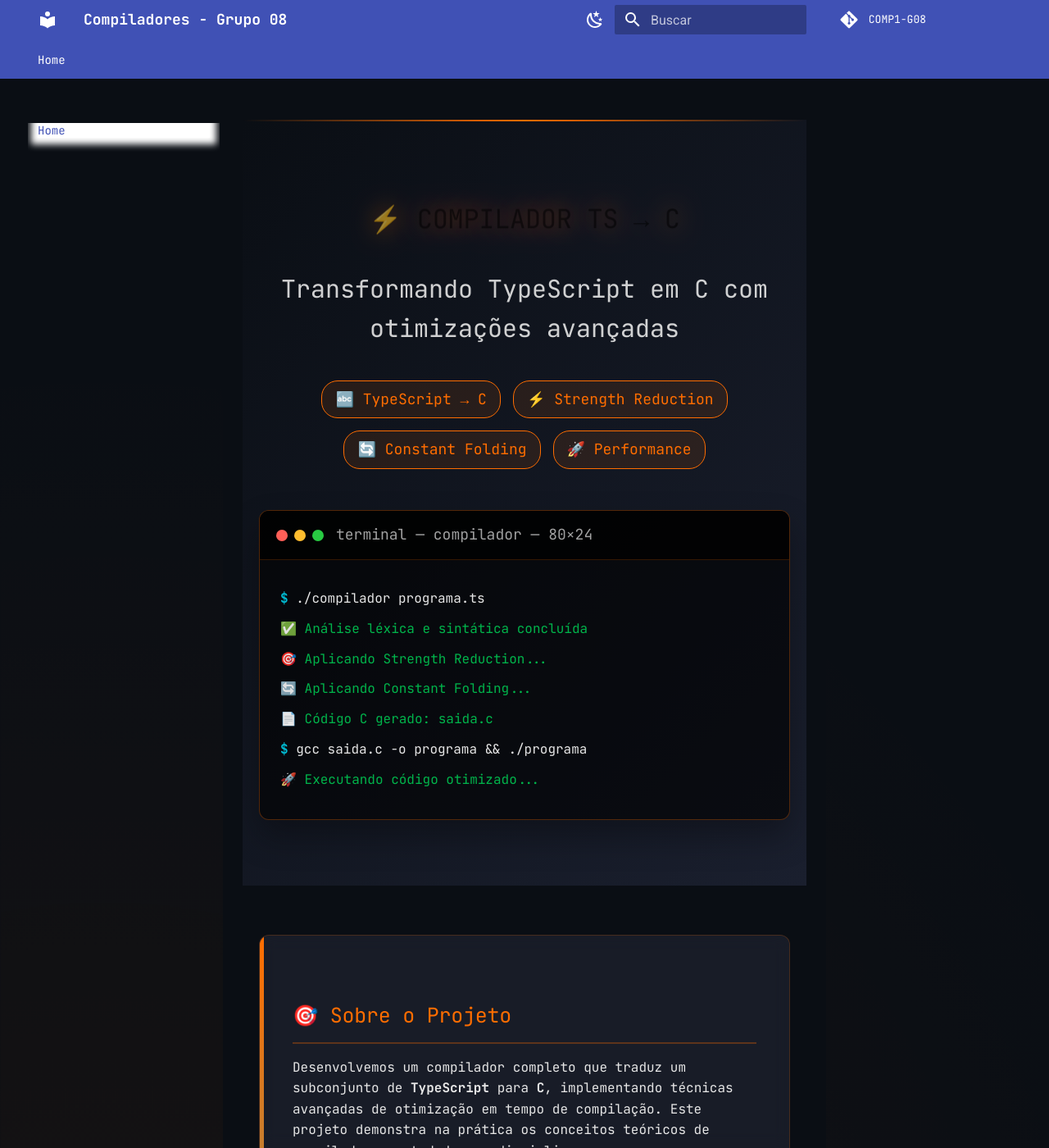
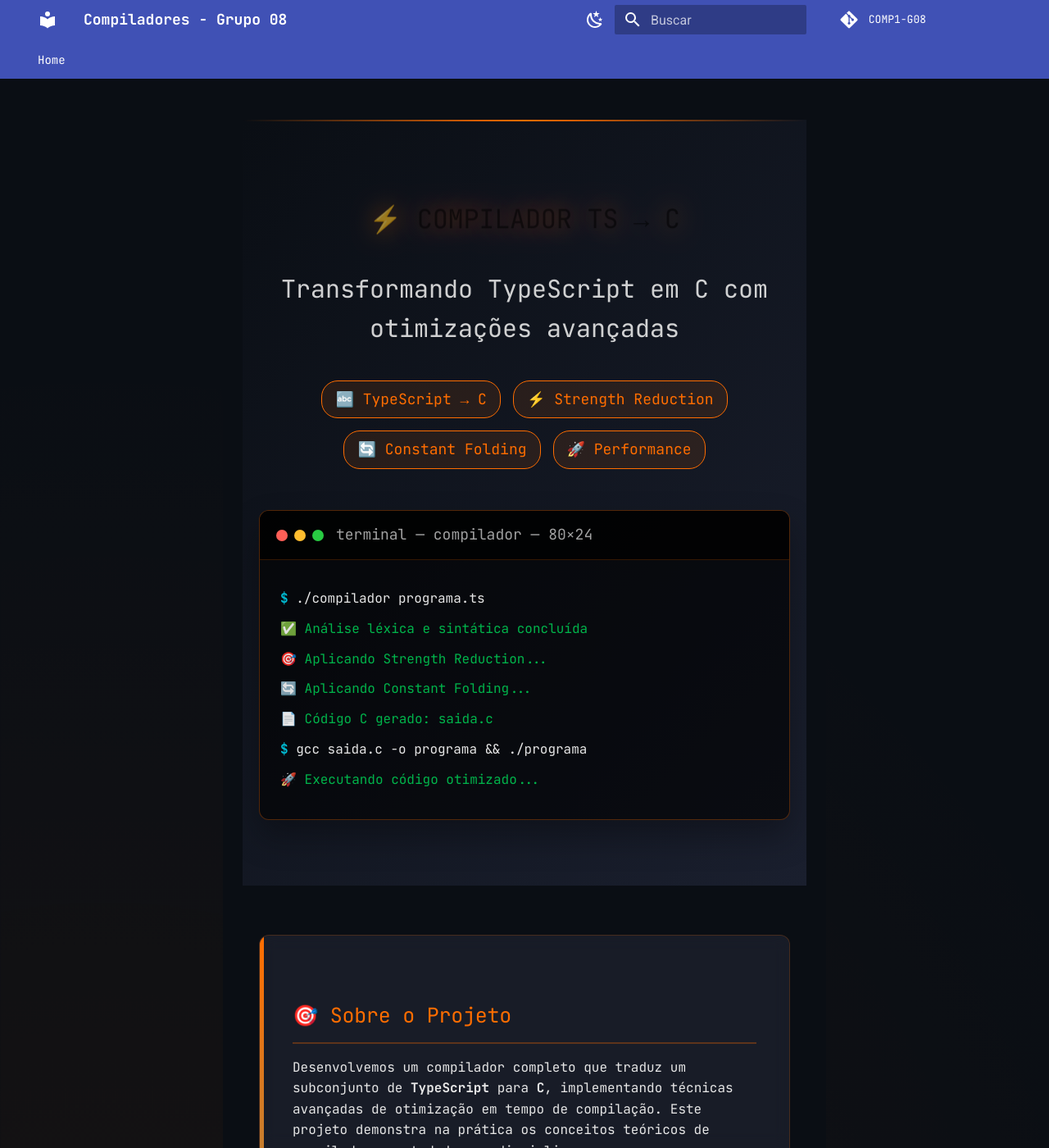
Before and after one commit to eduardodpms/COMP1-G08, an MkDocs documentation site: the page built from docs/index.md, in a window 1280 px wide and 1400 px high. Shown: the whole window at 82% size. Built offline with MkDocs 1.6.1 and Material for MkDocs 9.7.7, drawn with Linux system fonts in a browser that asks for light colours; comment, search, counter and statistics services are not loaded.

Commit message:
style: remoção da barra lateral

```diff
--- /dev/null
+++ b/docs/stylesheets/extra.css
@@ -0,0 +1,7 @@
+.md-sidebar {
+  visibility: hidden;
+}
+
+.md-sidebar__toggle {
+  display: none;
+}
--- a/mkdocs.yml
+++ b/mkdocs.yml
@@ -34,12 +34,12 @@ theme:
     - navigation.top
   palette:
     - media: "(prefers-color-scheme: light)"
-      scheme: claro
+      scheme: default
       toggle:
         icon: material/weather-night
         name: Escuro
 
-    - media: "(prefers-color-scheme: light)"
+    - media: "(prefers-color-scheme: dark)"
       scheme: slate
       toggle:
         icon: material/weather-sunny
```
